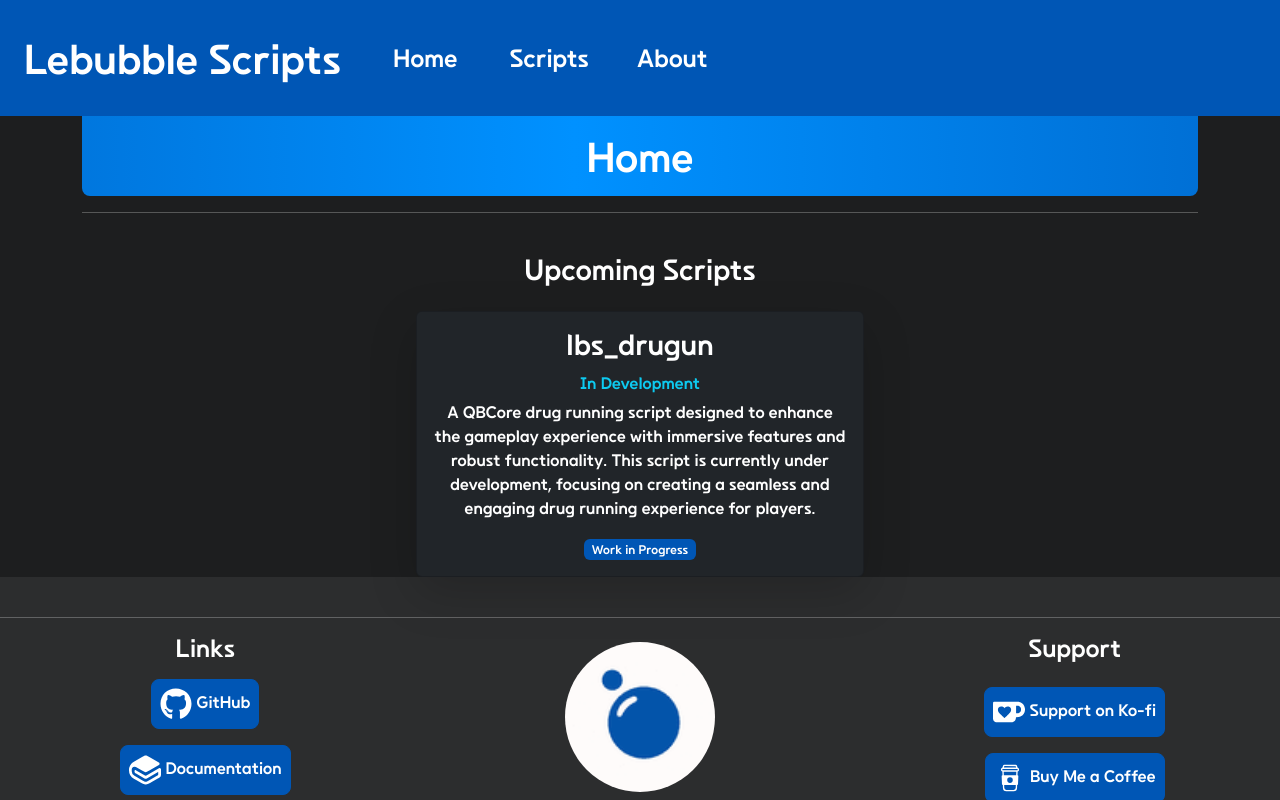
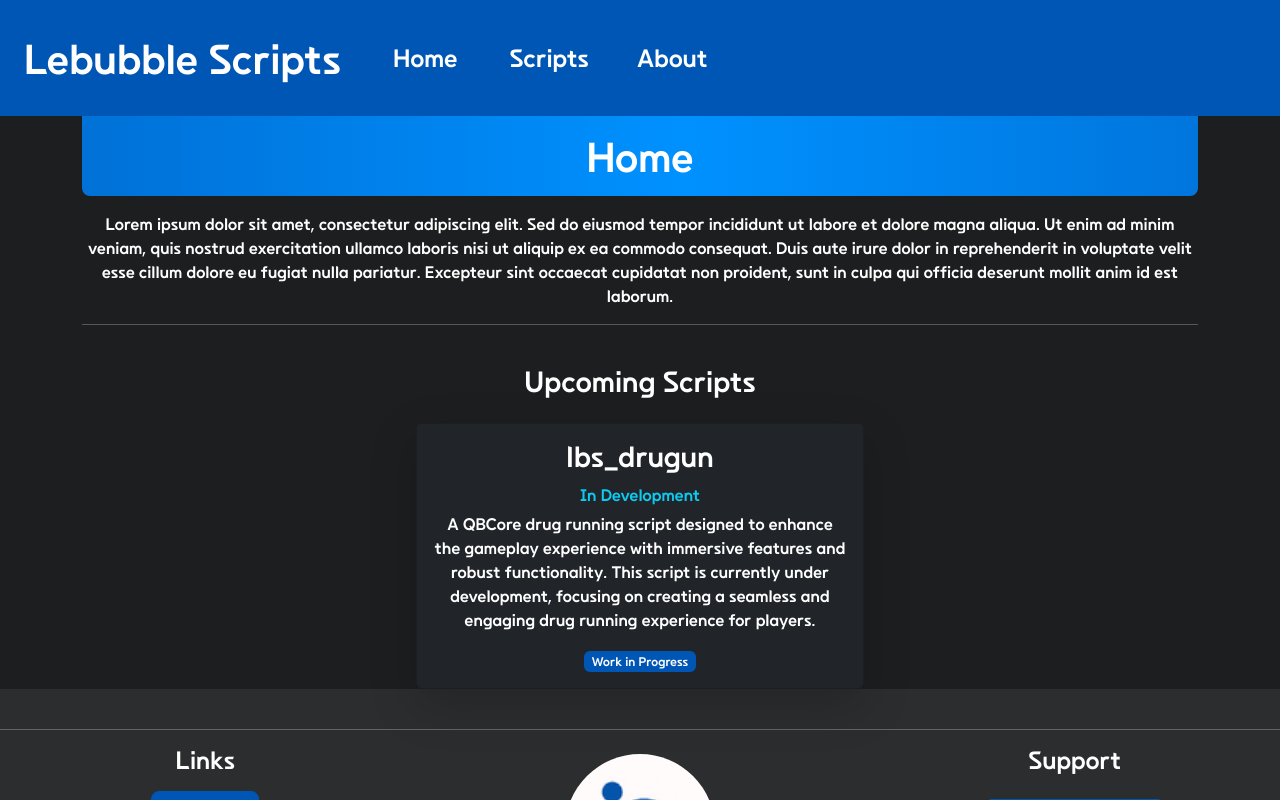
Before and after one commit to jroelofsz/sync-react-site, a React (Vite) app: page / in a window 1280 px wide. Shown: the top 800 px of the page. Built offline with nearby package versions, Linux system fonts and the light colour scheme.

Commit message:
added lorem ipsum text to fill out page for preview

```diff
--- a/src/pages/Home.tsx
+++ b/src/pages/Home.tsx
@@ -4,11 +4,13 @@
     return (
         <div className="container text-white text-center">
             <h1 className='page-header'>Home</h1>
+            <p>
+                Lorem ipsum dolor sit amet, consectetur adipiscing elit. Sed do eiusmod tempor incididunt ut labore et dolore magna aliqua. Ut enim ad minim veniam, quis nostrud exercitation ullamco laboris nisi ut aliquip ex ea commodo consequat. Duis aute irure dolor in reprehenderit in voluptate velit esse cillum dolore eu fugiat nulla pariatur. Excepteur sint occaecat cupidatat non proident, sunt in culpa qui officia deserunt mollit anim id est laborum.
+            </p>
             <hr></hr>
             <br></br>
             <h3>Upcoming Scripts</h3>
             <div className="d-flex justify-content-center">
-
                 <div className="card bg-dark text-white shadow-lg" style={{ maxWidth: '28rem' }}>
                     <div className="card-body">
                         <h3 className="card-title mb-3">lbs_drugun</h3>
```
